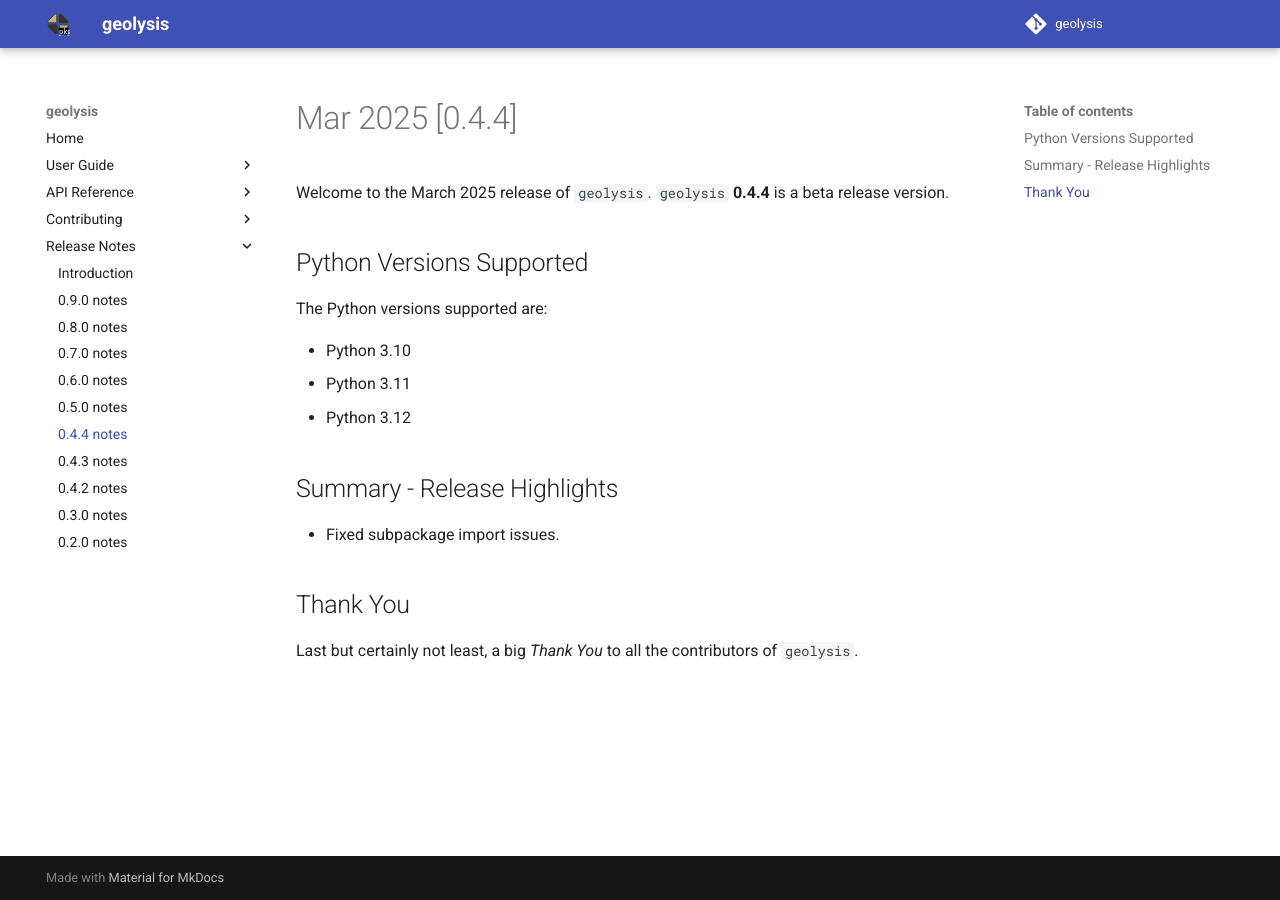
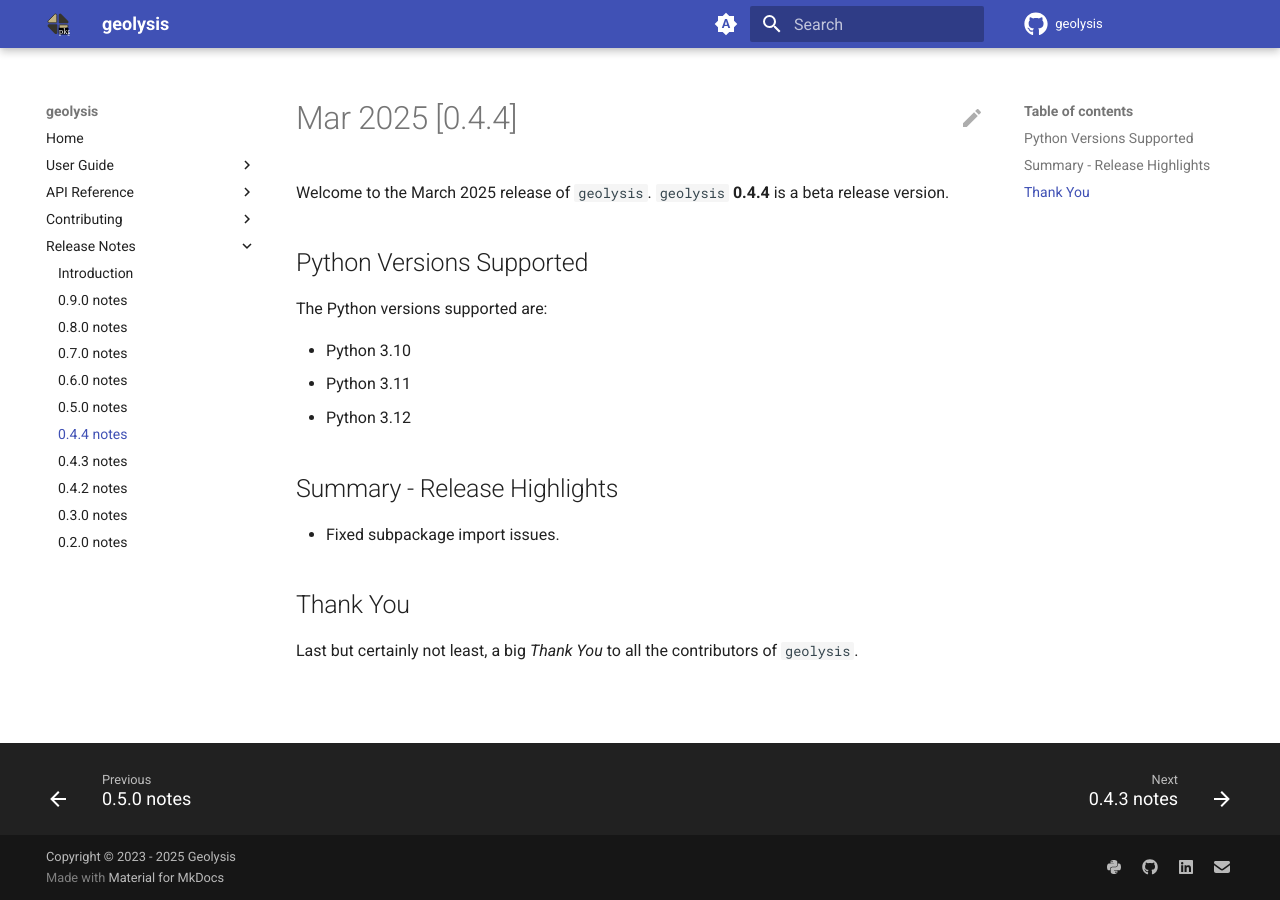
Before and after one commit to patrickboateng/geolysis, an MkDocs documentation site: the page built from docs/release_notes/0.4.4-notes.md, in a window 1280 px wide. Built offline with MkDocs 1.6.1 and Material for MkDocs 9.7.7, drawn with Linux system fonts in a browser that asks for light colours; comment, search, counter and statistics services are not loaded.

```diff
--- a/mkdocs.yml
+++ b/mkdocs.yml
@@ -1,7 +1,9 @@
 site_name: geolysis
 site_url: https://docs.geolysis.io/
 repo_name: geolysis
-repo_url: https://github.com/patrickboateng/geolysis
+repo_url: https://github.com/patrickboateng/geolysis/
+edit_uri: edit/main/docs
+copyright: Copyright &copy; 2023 - 2025 Geolysis
 
 nav:
   - Home: index.md
@@ -32,10 +34,47 @@ nav:
       - 0.4.2 notes: release_notes/0.4.2-notes.md
       - 0.3.0 notes: release_notes/0.3.0-notes.md
       - 0.2.0 notes: release_notes/0.2.0-notes.md
+
 theme:
   name: material
   logo: assets/pkg-logo.svg
   favicon: assets/favicon.ico
+  icon:
+    repo: fontawesome/brands/github
+    edit: material/pencil
+    view: material/eye
+  font:
+    text: Roboto
+    code: Roboto Mono
+  features:
+    #    - content.action.add
+    - content.action.edit
+    - content.code.annotate
+    - search.suggest
+    - search.highlight
+    - navigation.footer
+    - toc.follow
+
+  palette:
+    # Palette toggle for automatic mode
+    - media: "(prefers-color-scheme)"
+      toggle:
+        icon: material/brightness-auto
+        name: Switch to light mode
+
+    # Palette toggle for light mode
+    - media: "(prefers-color-scheme: light)"
+      scheme: default
+      toggle:
+        icon: material/brightness-7
+        name: Switch to dark mode
+
+    # Palette toggle for dark mode
+    - media: "(prefers-color-scheme: dark)"
+      scheme: slate
+      toggle:
+        icon: material/brightness-4
+        name: Switch to light mode
 
 plugins:
   - mkdocstrings:
@@ -52,12 +91,18 @@ plugins:
             show_root_toc_entry: false
             unwrap_annotated: true
             preload_modules: [ "geolysis" ]
-            summary: true
+            #            summary: true
             show_symbol_type_heading: true
             show_symbol_type_toc: true
             inherited_members: true
             filters:
               - "!^_"
+  - search
+  - git-revision-date-localized:
+      enable_creation_date: true
+  - git-committers:
+      repository: patrickboateng/geolysis
+      branch: main
 
 markdown_extensions:
   - admonition
@@ -68,6 +113,17 @@ markdown_extensions:
       generic: true
   - tables
 
+extra:
+  social:
+    - icon: fontawesome/brands/python
+      link: https://pypi.org/project/geolysis
+    - icon: fontawesome/brands/github
+      link: https://github.com/patrickboateng/geolysis
+    - icon: fontawesome/brands/linkedin
+      link: https://linkedin.com/company/geolysis-llc
+    - icon: fontawesome/solid/envelope
+      link: mailto:support@geolysis.io
+
 extra_javascript:
   - javascripts/katex.js
   - https://unpkg.com/katex@0/dist/katex.min.js
```
